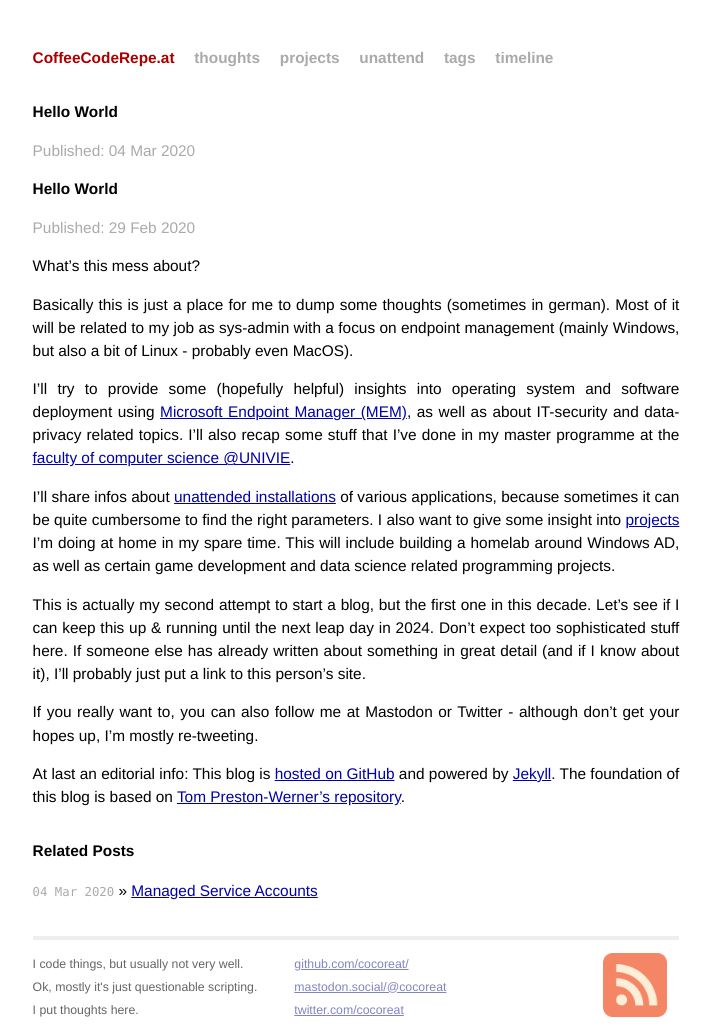
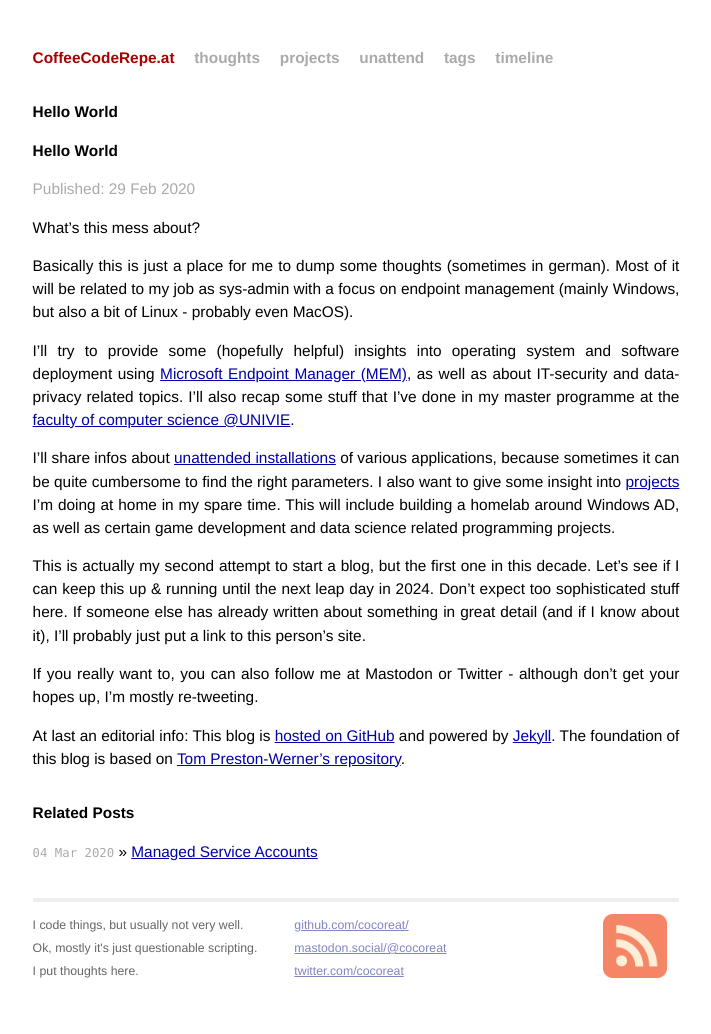
Before and after one commit to cocoreat/cocoreat.github.io, a Jekyll site: the page built from _posts/2020-02-29-Hello-World.md, in a window 1280 px wide. Shown: the whole page, without its empty margins (284-995 px from the left). Built offline with Jekyll 4.4.1, drawn with Linux system fonts in a browser that asks for light colours; after the commit the page ends 996 px from its top, so only the background shows below that.

Commit message:
fixed post date

```diff
--- a/_layouts/post.html
+++ b/_layouts/post.html
@@ -3,7 +3,7 @@ layout: default
 ---
 <div id="post">
   <h2>{{ page.title }}</h2>
-  <p class="meta">Published: 04 Mar 2020</p>
+  <p class="meta">{{ post.date }}</p>
   {{ content }}
 </div>
 
```
